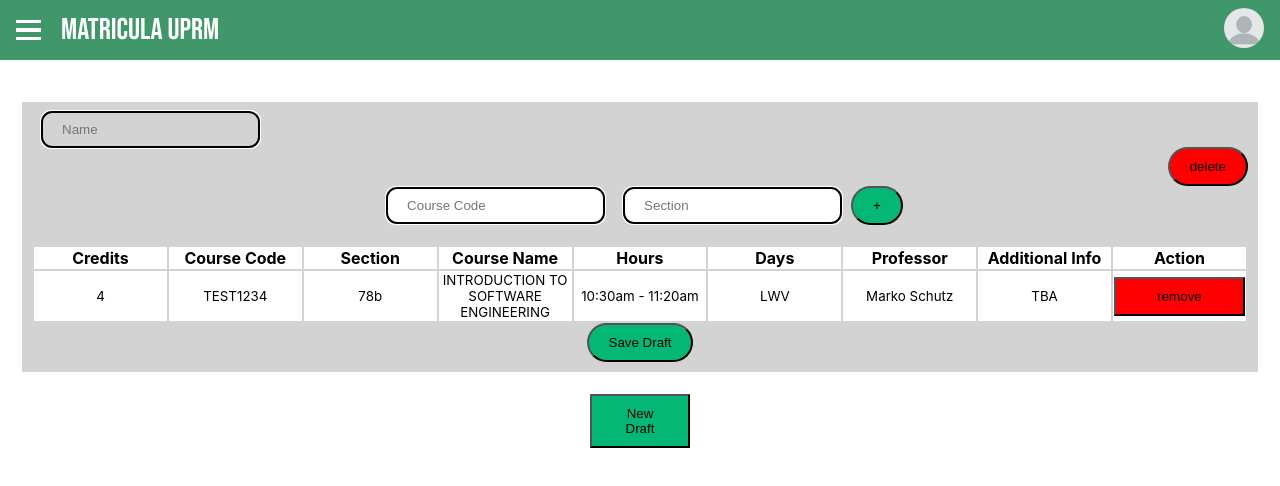
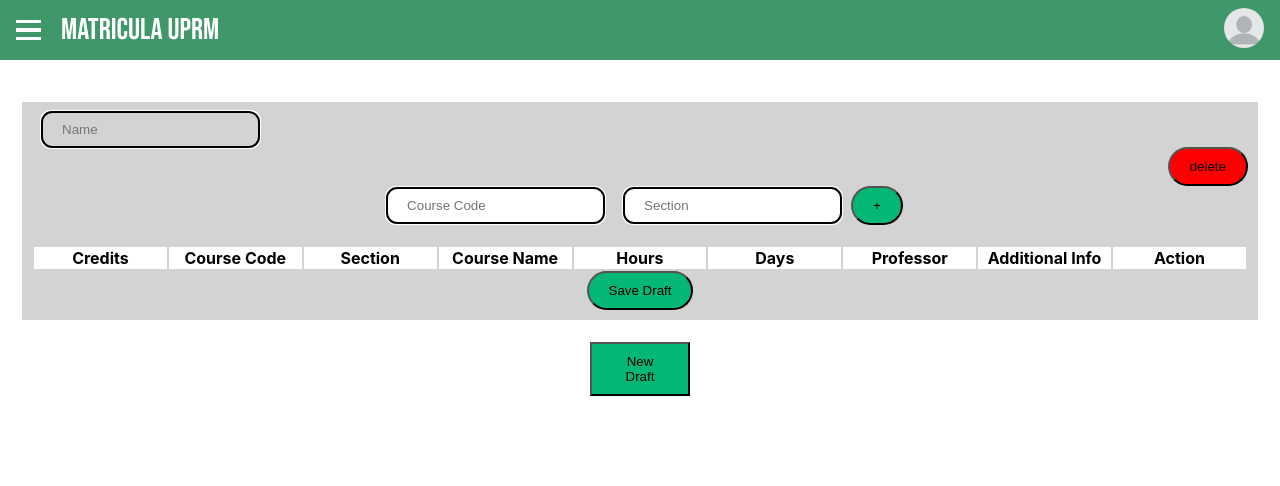
Before and after one commit to uprm-inso4101-2023-2024-s2/semester-project-studentenrollmentsystem, a React (Create React App) app: page /scheduledraft in a window 1280 px wide. Shown: the top 486 px of the page. Built offline with nearby package versions, Linux system fonts and the light colour scheme.

Commit message:
can add/del schedules

```diff
--- a/src/pages/ScheduleDrafts.js
+++ b/src/pages/ScheduleDrafts.js
@@ -1,28 +1,12 @@
 import React, { useState } from "react";
 import styles from "../styles/pages/scheduledrafts.module.scss";
 
+export default function ScheduleDrafts() {
+  const [drafts, setDrafts] = useState([{ id: 0, courses: [] }]);
 
-export default function ScheduleDrafts() {
-  const [drafts, setDrafts] = useState(1);
-
-  const [courses, setCourses] = useState([
-    {
-      credits: 4,
-      courseCode: "TEST1234",
-      section: "78b",
-      courseName: "INTRODUCTION TO SOFTWARE ENGINEERING",
-      hours: "10:30am - 11:20am",
-      days: "LWV",
-      professor: "Marko Schutz",
-      additionalInfo: "TBA"
-    }
-  ]);
-
-  function addCourse() {
-    const courseCodeInput = document.getElementById("coursecode").value.trim();
-    const sectionInput = document.getElementById("section").value.trim();
-
-
+  function addCourse(draftId) {
+    const courseCodeInput = document.getElementById(`coursecode-${draftId}`).value.trim();
+    const sectionInput = document.getElementById(`section-${draftId}`).value.trim();
 
     const newCourse = {
       credits: 0,
@@ -34,38 +18,59 @@
       professor: "",
       additionalInfo: ""
     };
-    const updatedCourses = courses.concat(newCourse);
-    setCourses(updatedCourses);
+
+    setDrafts(prevDrafts => {const updatedDrafts = prevDrafts.map(draft => {
+      if (draft.id === draftId) {
+          const updatedCourses = draft.courses.slice();
+          updatedCourses.push(newCourse);
+          return { id: draft.id, courses: updatedCourses };
+        }
+        return draft;
+      });
+      return updatedDrafts;
+    });
   }
 
-
-  function removeCourse(index) {
-    const updatedCourses = courses.slice();
+  function removeCourse(draftId, index) {
+    setDrafts(prevDrafts => {
+      const updatedDrafts = prevDrafts.map(draft => {
+        if (draft.id === draftId) {
+          const updatedCourses = draft.courses.slice();
           updatedCourses.splice(index, 1);
-    setCourses(updatedCourses);
+          return { id: draft.id, courses: updatedCourses };
+        }
+        return draft;
+      });
+      return updatedDrafts;
+    });
   }
 
   function addNewSchedule() {
-    setDrafts(prevDrafts => prevDrafts + 1);
+    setDrafts(prevDrafts => {
+      const newDraft = { id: prevDrafts.length, courses: [] };
+      return prevDrafts.concat(newDraft);
+    });
   }
 
-
+  function removeSchedule(id) {
+    setDrafts(prevDrafts => prevDrafts.filter(draft => draft.id !== id));
+  }
 
   function renderTables() {
     const tables = [];
-    for (let i = 0; i < drafts; i++) {
+    for (let i = 0; i < drafts.length; i++) {
+      const draft = drafts[i];
       tables.push(
-        <div key={i} className={styles.tableContainer}>
+        <div key={draft.id} className={styles.tableContainer}>
           <table>
             <div className={styles.scheduleContainer}>
               <div className={styles.scheduleHeader}>
-          <input className={styles.NameSchedule} type="text" placeholder="Name" id="name"/>
-          <button className={styles.deleteSchedule}>delete</button>
-          {/* ^have to add functionallity^ */}
+                <input className={styles.NameSchedule} type="text" placeholder="Name" id={`name-${draft.id}`} />
+                <button className={styles.deleteSchedule} onClick={() => removeSchedule(draft.id)}>delete</button>
                 <div>
-            <input type="text" placeholder="Course Code" id="coursecode"/>
-            <input type="text" placeholder="Section" id="section"/>
-            <button className={styles.addCourse} onClick={addCourse}>+</button>
+                  <input type="text" placeholder="Course Code" id={`coursecode-${draft.id}`} />
+                  <input type="text" placeholder="Section" id={`section-${draft.id}`} />
+                  <button className={styles.addCourse} onClick={() => addCourse(draft.id)}>+</button>
                 </div>
                 <div className={styles.tableContainer}>
                   <table>
@@ -83,7 +88,7 @@
                       </tr>
                     </thead>
                     <tbody>
-                {courses.map((course, index) => (
+                      {draft.courses.map((course, index) => (
                         <tr key={index}>
                           <td>{course.credits}</td>
                           <td>{course.courseCode}</td>
@@ -94,14 +99,13 @@
                           <td>{course.professor}</td>
                           <td>{course.additionalInfo}</td>
                           <td>
-                      <button className={styles.removeCourse} onClick={() => removeCourse(index)}>remove</button>
+                            <button className={styles.removeCourse} onClick={() => removeCourse(draft.id, index)}>remove</button>
                           </td>
                         </tr>
                       ))}
                     </tbody>
                   </table>
-            <button className={styles.saveDraft} >Save Draft</button>
-            {/* ^have to add functionallity^ */}
+                  <button className={styles.saveDraft}>Save Draft</button>
                 </div>
               </div>
             </div>
@@ -112,12 +116,10 @@
     return tables;
   }
 
-
   return (
     <div>
       {renderTables()}
-      <button className={styles.addSchedule} >New Draft</button>
-      {/* ^fixing so each table is independant */}
+      <button className={styles.addSchedule} onClick={addNewSchedule}>New Draft</button>
     </div>
   );
 }
```
Lines whose indentation alone changed are shown as unchanged.
